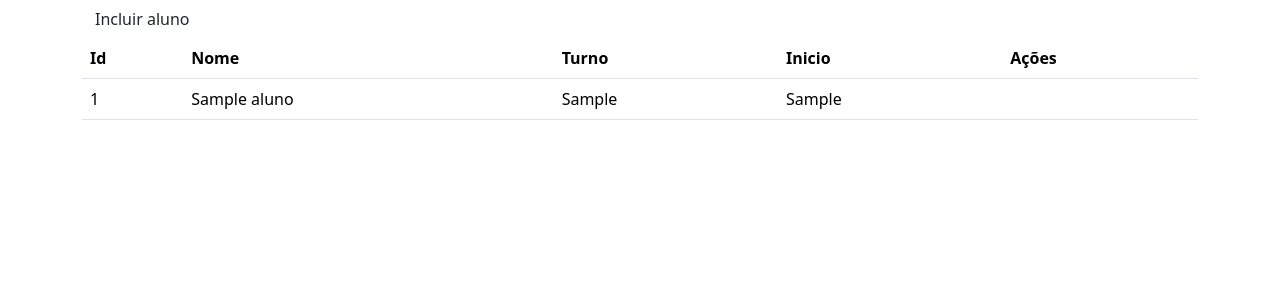
After one commit to JoaoCavalcanteS/tsi-php-2202, a PHP site: page /CRUD/index.php in a window 1280 px wide. The commit adds this page. Shown: the top 300 px of the page. Run offline with PHP 8.4, Linux system fonts and the light colour scheme; tables that the repository leaves empty or names only in its code hold one stand-in row (values such as "Sample post"); some libraries are stand-ins or nearby versions.

Commit message:
PREPARE, QUERY e FETCH

```diff
--- a/CRUD/gravar.php
+++ b/CRUD/gravar.php
@@ -25,9 +25,11 @@ $consulta-> bindParam(':inicio', $inicio);
 A função $consulta-> bindParam() substitui os rotulos (ex:nome) pelos dados inseguros
 */
 if($consulta->execute()){
-    echo "gravou com sucesso!";
+    $gravou = true;
 }
 else{
-    echo "ERRO AO GRAVAR NO BANCO DE DADOS";
+    $gravou = false;
 }
+
+include 'index.php';
 //Executa a consulta no sgbd
--- /dev/null
+++ b/CRUD/index.php
@@ -0,0 +1,22 @@
+<?php
+require_once '../bancoDeDados/conecta.php';
+
+$STMT = $bd->query('SELECT ID, NOME, TURNO, INICIO FROM ALUNOS ');
+
+$alunos=[];
+// $saida = $STMT->fetch(PDO::FETCH_ASSOC);
+// var_dump($saida);
+
+// while($saida = $STMT->fetch(PDO::FETCH_ASSOC)){
+//     var_dump($saida);
+//     echo '<br>';
+// };
+
+while($linha = $STMT->fetch()) {
+    $alunos[]=$linha;
+
+}
+
+include 'view/listar.php';
+
+?>
--- /dev/null
+++ b/CRUD/view/listar.php
@@ -0,0 +1,50 @@
+<!DOCTYPE html>
+<html lang="en">
+<head>
+    <meta charset="UTF-8">
+    <meta http-equiv="X-UA-Compatible" content="IE=edge">
+    <meta name="viewport" content="width=device-width, initial-scale=1.0">
+    <link rel="stylesheet" href="cdn.jsdelivr.net/npm/bootstrap@4.0.0/dist/css/bootstrap.min.css" integrity="sha384-Gn5384xqQ1aoWXA+058RXPxPg6fy4IWvTNh0E263XmFcJlSAwiGgFAW/dAiS6JXm" crossorigin="anonymous">
+    <title>Document</title>
+</head>
+<body>
+    <div class="container">
+        <a href="formIncluir.php"><button class='btn'> Incluir aluno</button></a>
+            <?php
+                if(isset($gravou)){
+                        if(!$gravou){
+                            echo  '<div class="alert alert-danger" role="alert">
+                            Erro ao tentar gravar o aluno!
+                        </div>';
+                        }
+                        else{
+                            echo  '<div class="alert alert-success" role="alert">
+                            Aluno gravado com sucesso!
+                        </div>';
+                        }
+                }
+            ?>
+            <table class="table">
+                    <tr>
+                        <th>Id</th>
+                        <th>Nome</th>
+                        <th>Turno</th>
+                        <th>Inicio</th>
+                        <th>Ações</th>
+                    </tr>
+
+            <?php
+            foreach($alunos as $aluno){
+                echo "<tr>
+                        <td>{$aluno["ID"]}</td>
+                        <td>{$aluno["NOME"]}</td>
+                        <td>{$aluno["TURNO"]}</td>
+                        <td>{$aluno["INICIO"]}</td>
+                        <td></td>
+                <tr>";
+            }
+            ?>
+            </table>
+    </div>
+</body>
+</html>
```
